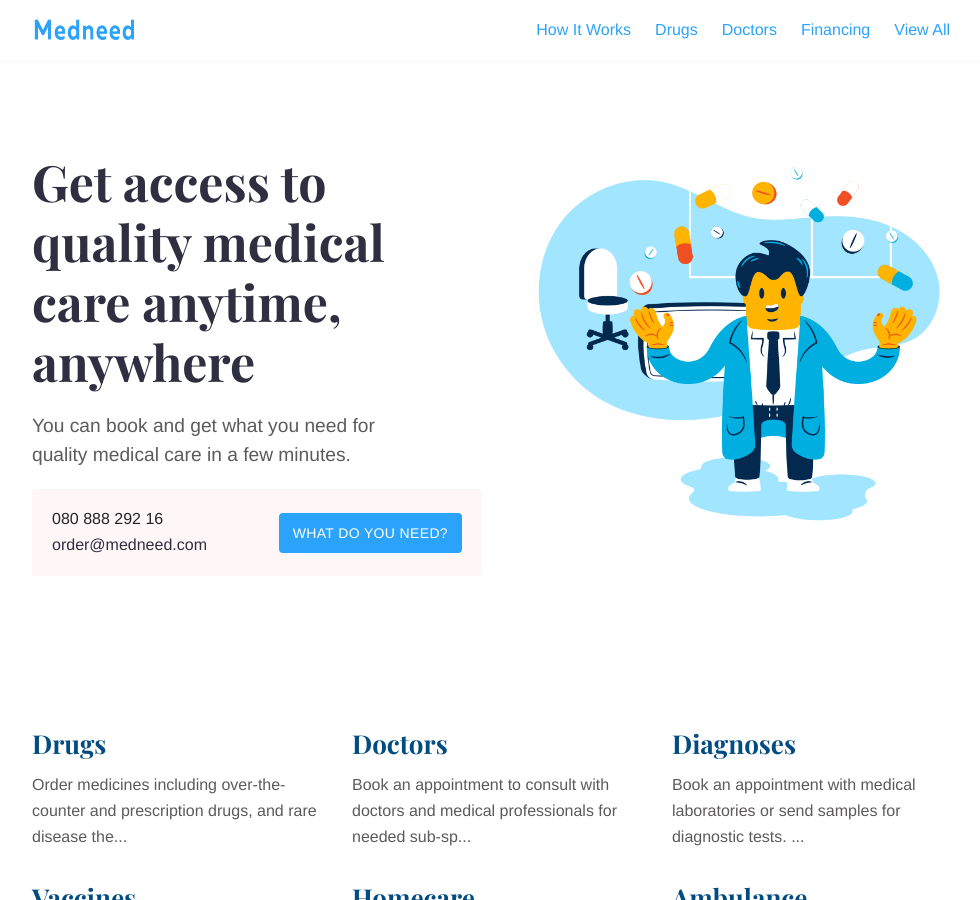
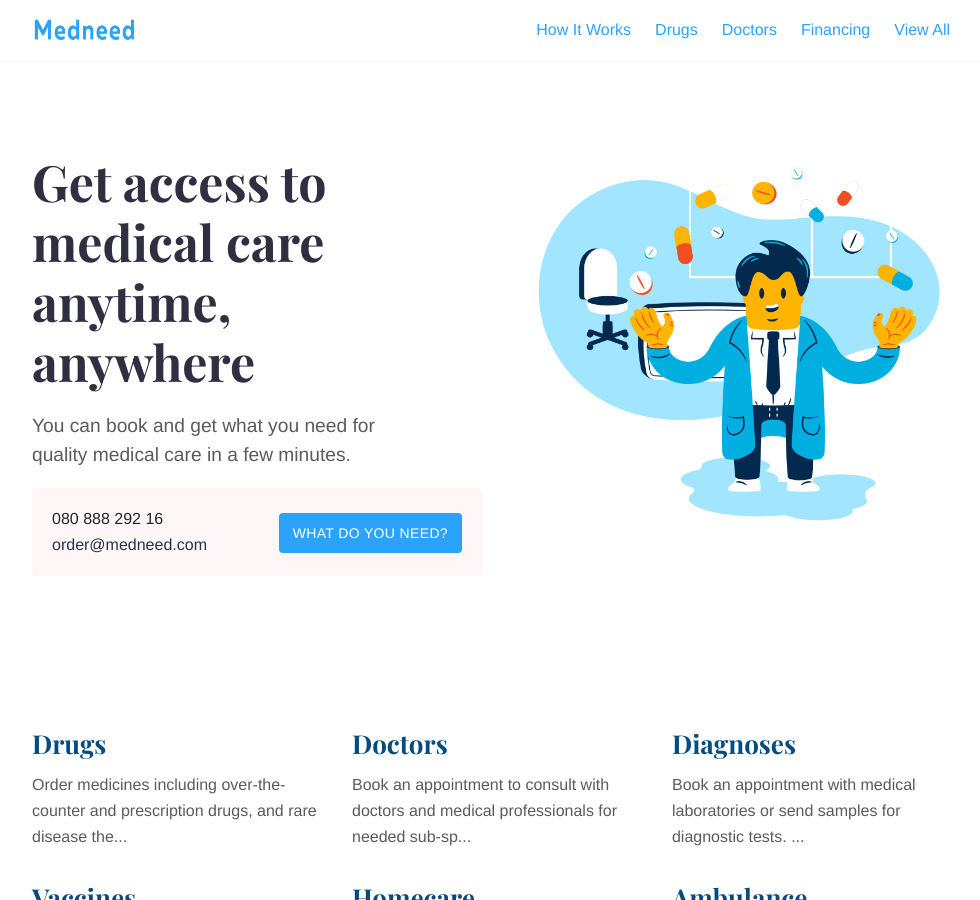
Before and after one commit to Iraneus/betamedneed, a Jekyll site: the page built from index.md, in a window 1280 px wide and 900 px high. Shown: the whole window, without its empty margins (143-1123 px from the left). Built offline with Jekyll 4.4.1, drawn with Linux system fonts in a browser that asks for light colours.

Commit message:
index update

```diff
--- a/index.md
+++ b/index.md
@@ -8,6 +8,6 @@
 show_call_box: true
 ---
 
-# Get access to quality medical care anytime, anywhere
+# Get access to medical care anytime, anywhere
 
 You can book and get what you need for quality medical care in a few minutes.
```
